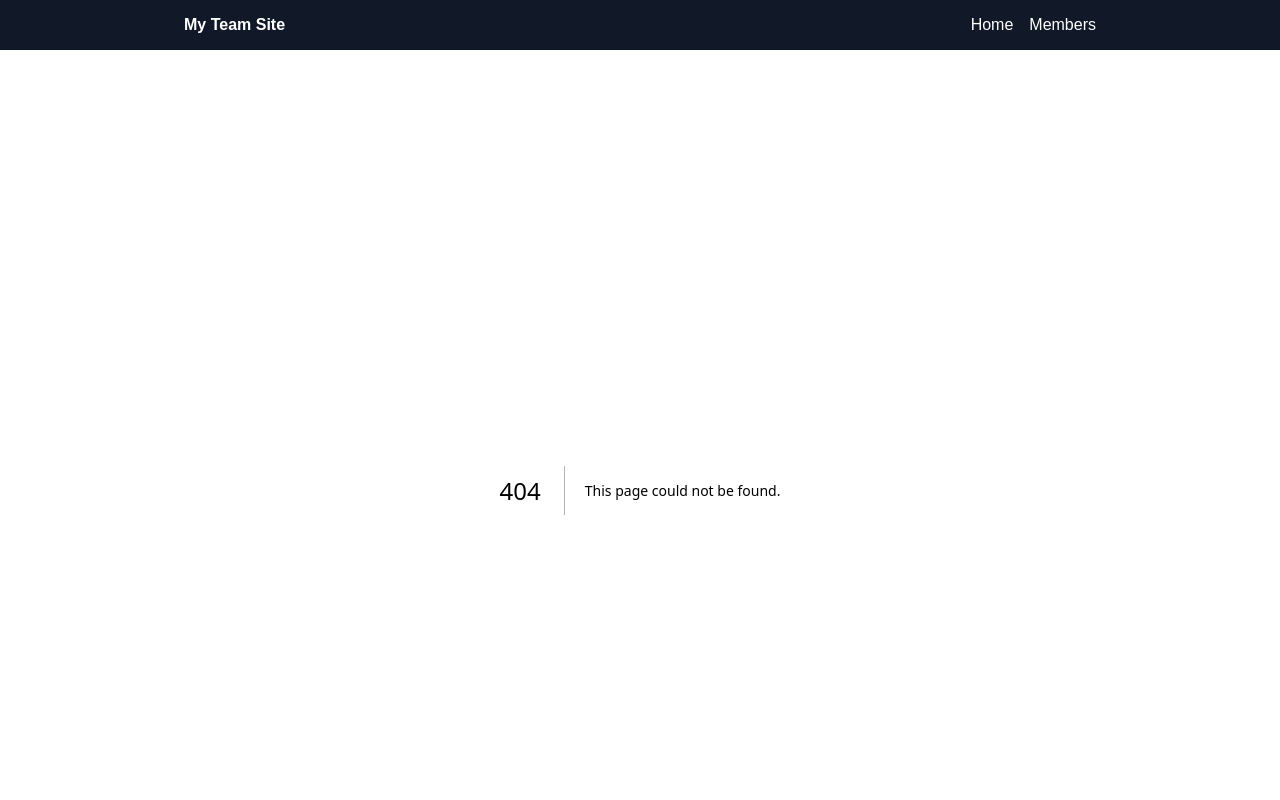
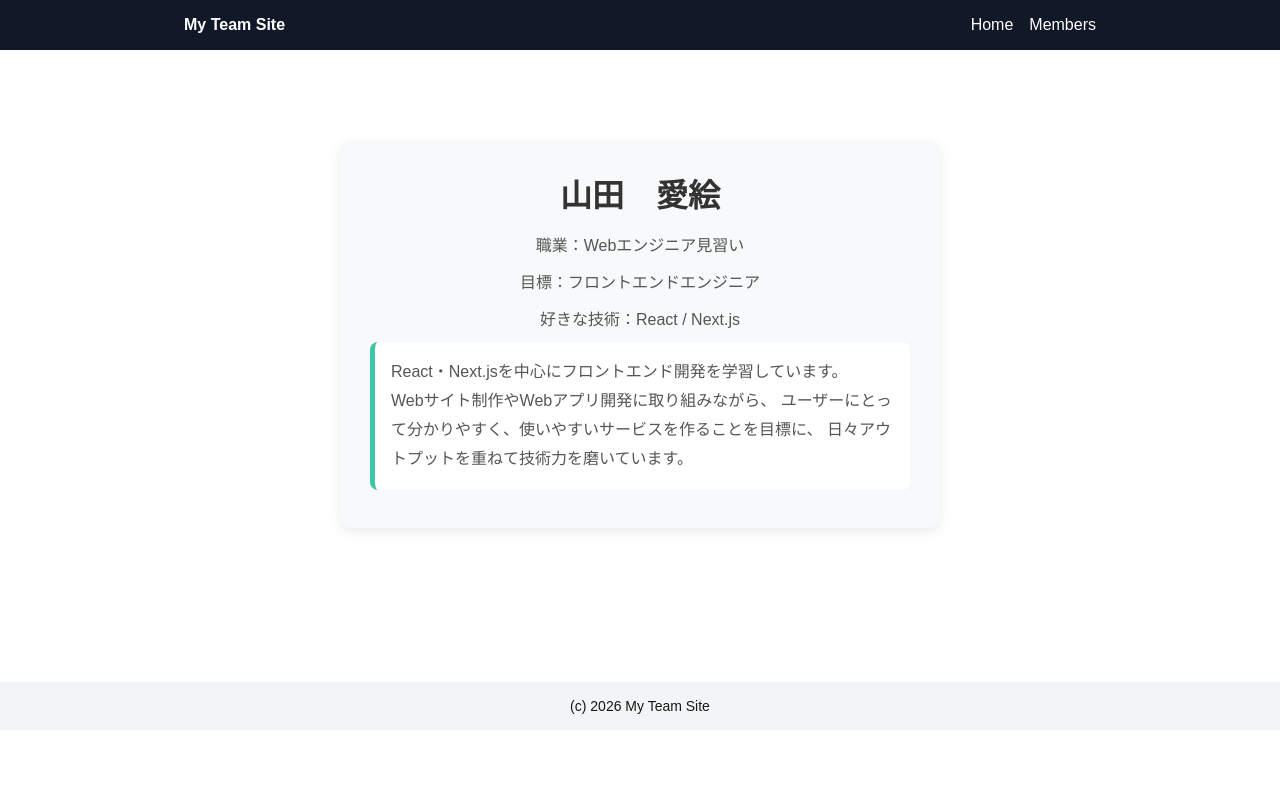
Before and after one commit to yusukeweb/sozosya-202603-webapp, a Next.js app: page /members/yamada in a window 1280 px wide. Before the commit this address had no page. Shown: the top 800 px of the page. Built offline with nearby package versions, Linux system fonts and the light colour scheme.

Commit message:
yamadaを追加

```diff
--- /dev/null
+++ b/src/app/members/yamada/page.jsx
@@ -0,0 +1,18 @@
+import styles from './page.module.css'
+
+export default function SampleMemberPage() {
+  return (
+    <section className={styles.container}>
+        <h1 className={styles.name}>山田　愛絵</h1>
+        <p>職業：Webエンジニア見習い</p>
+        <p>目標：フロントエンドエンジニア</p>
+        <p>好きな技術：React / Next.js</p>
+        <p className={styles.message}>
+        React・Next.jsを中心にフロントエンド開発を学習しています。<br />
+        Webサイト制作やWebアプリ開発に取り組みながら、
+        ユーザーにとって分かりやすく、使いやすいサービスを作ることを目標に、
+        日々アウトプットを重ねて技術力を磨いています。
+        </p>
+    </section>
+  )
+}
--- /dev/null
+++ b/src/app/members/yamada/page.module.css
@@ -0,0 +1,36 @@
+.container {
+  max-width: 600px;
+  margin: 50px auto;
+  padding: 30px;
+  background-color: #f8f9fa;
+  border-radius: 12px;
+  box-shadow: 0 4px 12px rgba(0, 0, 0, 0.08);
+  text-align: center;
+  transition: transform 0.2s ease;
+}
+
+.container:hover {
+  transform: translateY(-4px);
+}
+
+.name {
+  font-size: 2rem;
+  color: #333;
+  margin-bottom: 16px;
+}
+
+.container p {
+  font-size: 1rem;
+  color: #555;
+  line-height: 1.8;
+  margin: 8px 0;
+}
+
+.message {
+  margin-top: 24px;
+  padding: 16px;
+  background-color: #ffffff;
+  border-left: 5px solid #3cc6a8;
+  border-radius: 8px;
+  text-align: left;
+}
```
